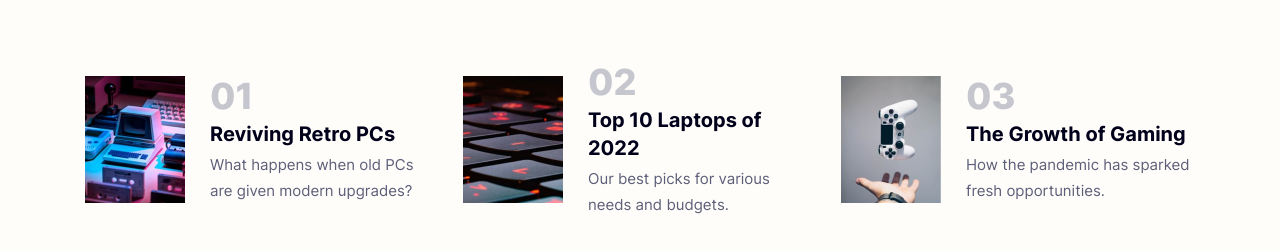
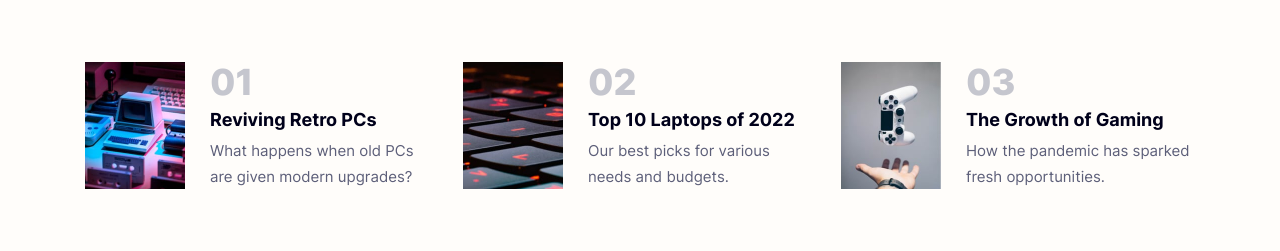
Before and after one commit to madegilangaditya/news-homepage-main, a plain HTML site: page index.html in a window 1280 px wide. Shown: the part 653-904 px from the top of the page. Drawn offline with Linux system fonts and the light colour scheme.

Commit message:
fix font size on lg screen

```diff
--- a/index.html
+++ b/index.html
@@ -74,7 +74,7 @@
           <div class="article-img-wrap max-w-[100px]"><img src="./assets/images/image-retro-pcs.jpg" alt="article 1"></div>
           <div class="article-details">
             <div class="number text-4xl font-extrabold text-grayish-blue mb-1"><span>01</span></div>
-            <a href="#article1"><h3 class="mb-1 text-lg lg:text-xl hover:text-soft-red">Reviving Retro PCs</h3></a>
+            <a href="#article1"><h3 class="mb-1 text-lg hover:text-soft-red">Reviving Retro PCs</h3></a>
             <p>What happens when old PCs are given modern upgrades?</p>
           </div>
         </div>
@@ -82,7 +82,7 @@
           <div class="article-img-wrap max-w-[100px]"><img src="./assets/images/image-top-laptops.jpg" alt="article 2"></div>
           <div class="article-details">
             <div class="number text-4xl font-extrabold text-grayish-blue mb-1"><span>02</span></div>
-            <a href="#article2"><h3 class="mb-1 text-lg lg:text-xl hover:text-soft-red">Top 10 Laptops of 2022</h3></a>
+            <a href="#article2"><h3 class="mb-1 text-lg hover:text-soft-red">Top 10 Laptops of 2022</h3></a>
             <p>Our best picks for various needs and budgets.</p>
           </div>
         </div>
@@ -90,7 +90,7 @@
           <div class="article-img-wrap max-w-[100px]"><img src="./assets/images/image-gaming-growth.jpg" alt="article3"></div>
           <div class="article-details">
             <div class="number text-4xl font-extrabold text-grayish-blue mb-1"><span>03</span></div>
-            <a href="#article3"><h3 class="mb-1 text-lg lg:text-xl hover:text-soft-red">The Growth of Gaming</h3></a>
+            <a href="#article3"><h3 class="mb-1 text-lg hover:text-soft-red">The Growth of Gaming</h3></a>
             <p>How the pandemic has sparked fresh opportunities.</p>
           </div>
         </div>
```
